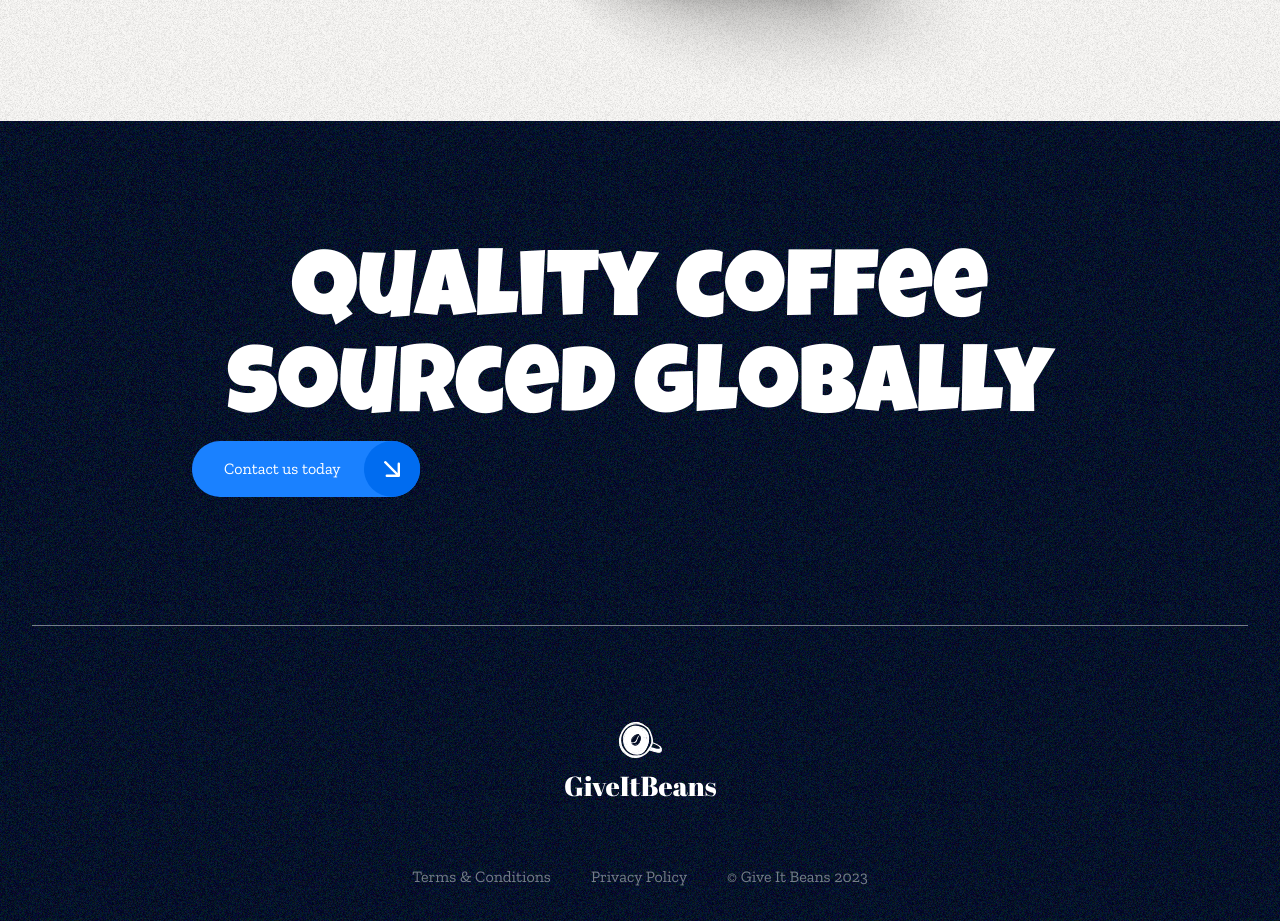
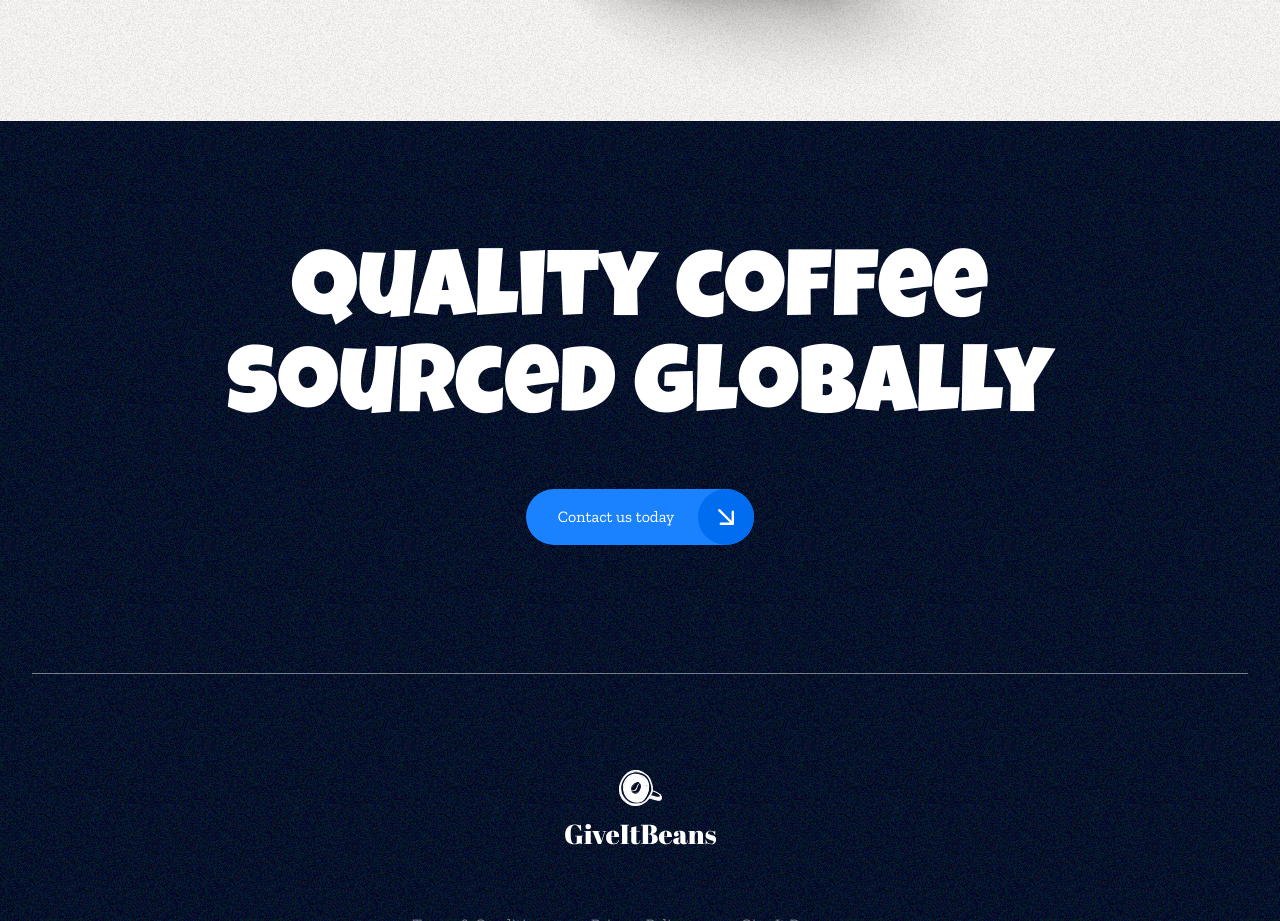
Before and after one commit to zs-kev/giveitbeans, a Next.js app: page / in a window 1280 px wide. Shown: the part 1560-2481 px from the top of the page. Built offline with nearby package versions, Linux system fonts and the light colour scheme.

Commit message:
style: added contact button to footer

```diff
--- a/components/Footer.tsx
+++ b/components/Footer.tsx
@@ -7,8 +7,8 @@ function Footer() {
   const currentYear = new Date().getFullYear();
   return (
     <footer className="bg-darkpattern">
-      <div className="py-16 md:py-24 lg:py-32 max-w-4xl mx-auto px-6 md:px-8 lg:px-0">
-        <p className="font-Guy text-4xl sm:text-6xl md:text-7xl xl:text-8xl text-white text-center">
+      <div className="py-16 md:py-24 lg:py-32 max-w-4xl mx-auto px-6 md:px-8 lg:px-0 text-center">
+        <p className="font-Guy text-4xl sm:text-6xl md:text-7xl xl:text-8xl text-white pb-12">
           Quality coffee sourced globally
         </p>
         <ButtonPrimary link={'/contact'} icon={<ArrowDownRightIcon />}>
```
